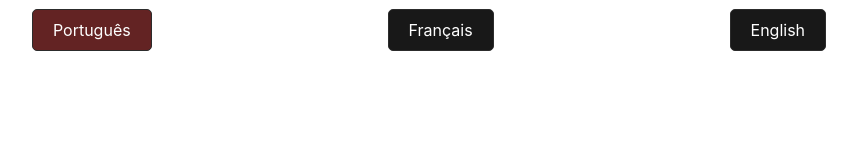
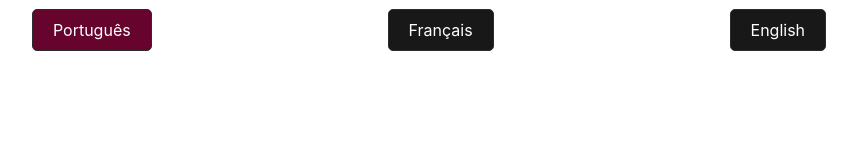
Before and after one commit to beloureiro/Winex, a plain HTML site: page index.html in a window 1280 px wide. In both pictures the pointer is over the link "Português". Shown: the whole page, without its empty margins (211-1068 px from the left). Drawn offline with Linux system fonts and the light colour scheme.

Commit message:
Update style.css

```diff
--- a/style.css
+++ b/style.css
@@ -31,5 +31,5 @@ body {
 
 /* Estilos para o hover dos botões */
 .button_link:hover {
-    background-color: #632323;
+    background-color: #66042d;
 }
```
